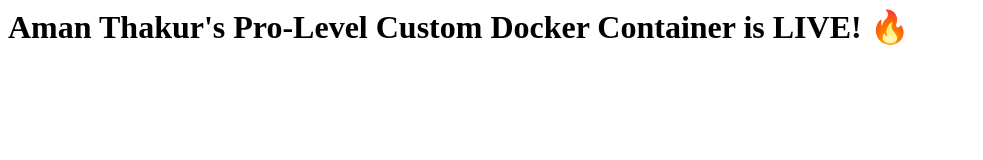
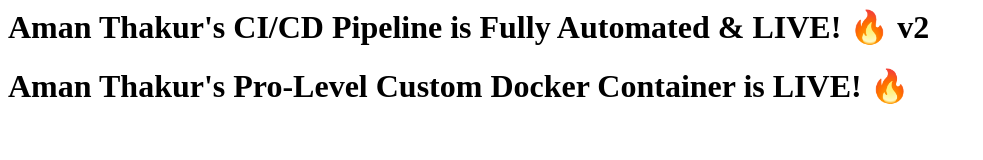
Before and after one commit to amanthakur621-ai/my-devops-project, a plain HTML site: page index.html in a window 1280 px wide. Shown: the whole page, without its empty margins (0-983 px from the left). Drawn offline with Linux system fonts and the light colour scheme.

Commit message:
Updated website text for CI/CD test

```diff
--- a/index.html
+++ b/index.html
@@ -1 +1,2 @@
+<h1>Aman Thakur's CI/CD Pipeline is Fully Automated & LIVE! 🔥 v2</h1>
 <h1>Aman Thakur's Pro-Level Custom Docker Container is LIVE! 🔥</h1>
```
